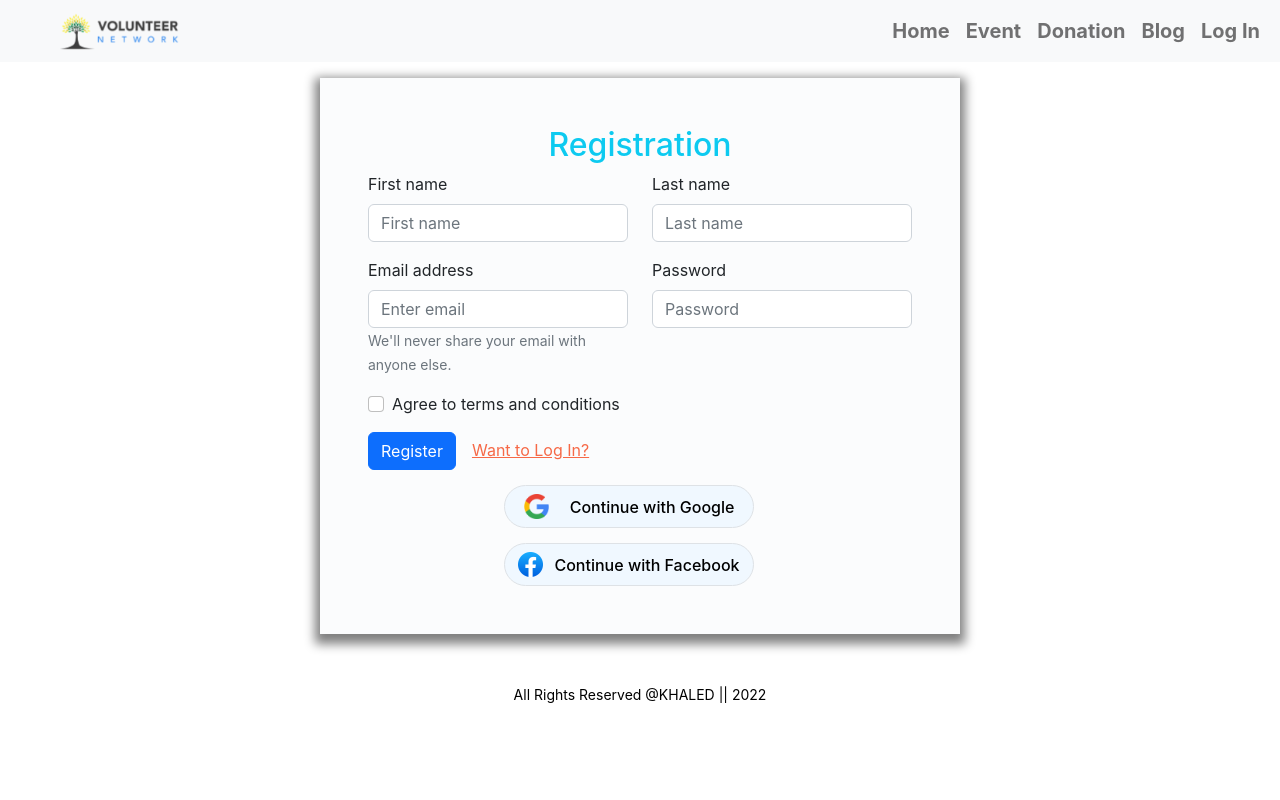
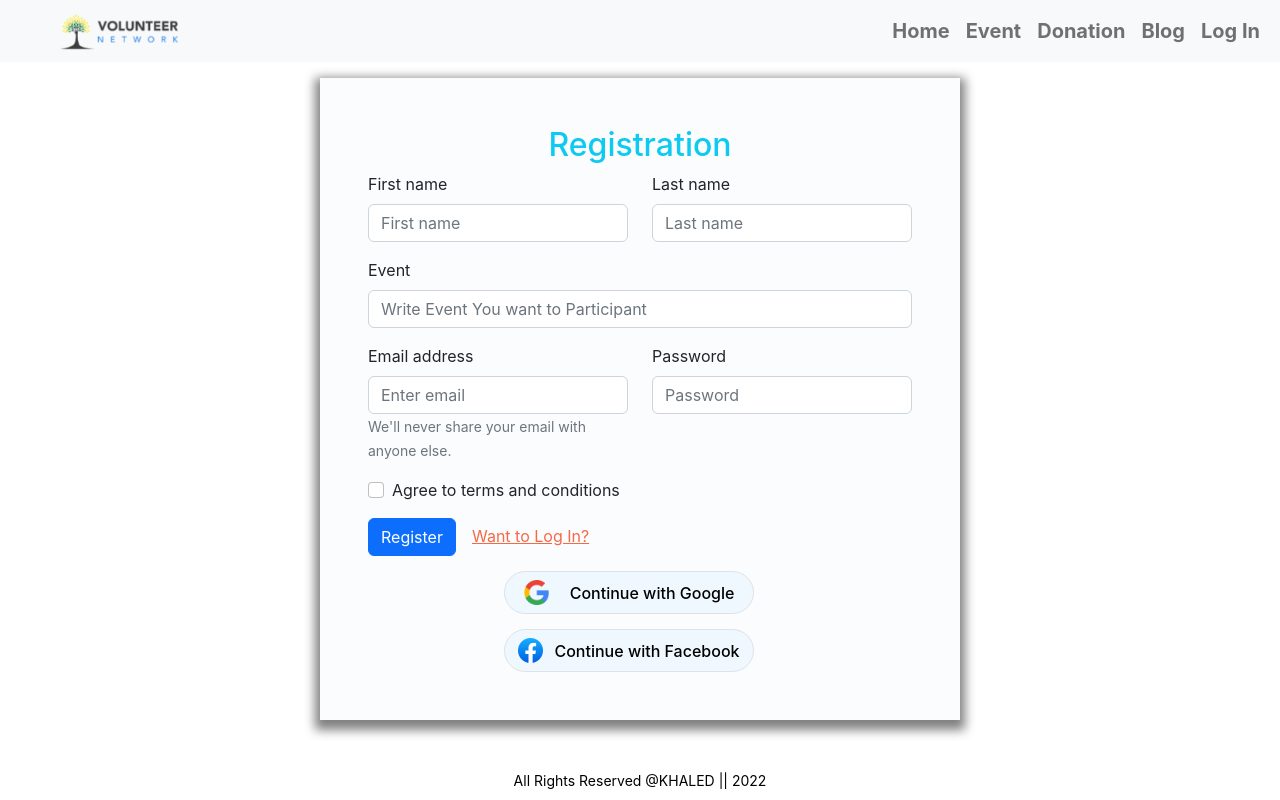
Before and after one commit to khaled39ab/Volunteer-Network-Fontend, a React (Create React App) app: page /register in a window 1280 px wide. Built offline with nearby package versions, Linux system fonts and the light colour scheme.

Commit message:
update register form

```diff
--- a/src/pages/Register/Register.js
+++ b/src/pages/Register/Register.js
@@ -1,6 +1,6 @@
 import React from 'react';
 import { useState } from 'react';
-import {Button, Col, Form, Row} from 'react-bootstrap';
+import { Button, Col, Form, Row } from 'react-bootstrap';
 import { Link } from "react-router-dom";
 import PageTitle from '../Shared/PageTitle/PageTitle';
 import SocialLogIn from '../Shared/SocialLogIn/SocialLogIn';
@@ -45,6 +45,17 @@ function Register() {
                         <Form.Control.Feedback>Looks good!</Form.Control.Feedback>
                     </Form.Group>
                 </Row>
+                <Row className='mb-3'>
+                    <Form.Group as={Col} md="12" controlId="validationCustom03">
+                        <Form.Label>Event</Form.Label>
+                        <Form.Control
+                            required
+                            type="text"
+                            placeholder="Write Event You want to Participant"
+                        />
+                        <Form.Control.Feedback>Looks good!</Form.Control.Feedback>
+                    </Form.Group>
+                </Row>
                 <Row className="mb-3">
                     <Form.Group as={Col} md="6" controlId="formBasicEmail">
                         <Form.Label>Email address</Form.Label>
@@ -65,6 +76,7 @@ function Register() {
                             placeholder="Password" />
                     </Form.Group>
                 </Row>
+
                 <Form.Group className="mb-3">
                     <Form.Check
                         required
```
